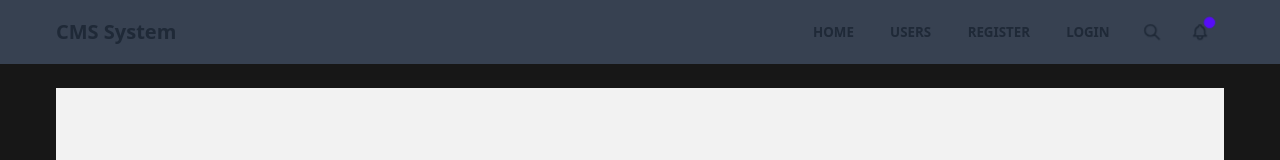
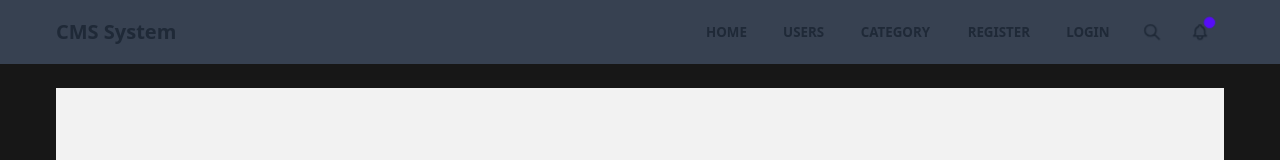
Before and after one commit to NyarehD/prismatic-next, a Next.js app: page / in a window 1280 px wide. Shown: the top 160 px of the page. Built offline with nearby package versions, Linux system fonts and the light colour scheme; no server answers.

Commit message:
Add: Category link to navbar

```diff
--- a/components/NavBar.tsx
+++ b/components/NavBar.tsx
@@ -30,6 +30,8 @@ export default function NavBar() {
         <ul className="inline-flex">
           <li><Link href="/" className='btn btn-ghost hover:text-white'>Home</Link></li>
           <li><Link href="/user/users" className='btn btn-ghost hover:text-white'>Users</Link></li>
+          <li><Link href="/category" className='btn btn-ghost hover:text-white'>Category</Link></li>
+
           {
             (data) ?
               <li><ProfileIcon /></li>
@@ -72,6 +74,7 @@ export default function NavBar() {
           <ul tabIndex={0} className="menu menu-compact dropdown-content rounded-box w-52 p-2 mt-3 bg-gray-700 shadow">
             <li><Link href="/">Home</Link></li>
             <li><Link href="/user/users">Users</Link></li>
+            <li><Link href="/category" className='btn btn-ghost hover:text-white'>Category</Link></li>
             {!data && (
               <>
                 <li><Link href="/auth/login">Log In</Link></li>
```
